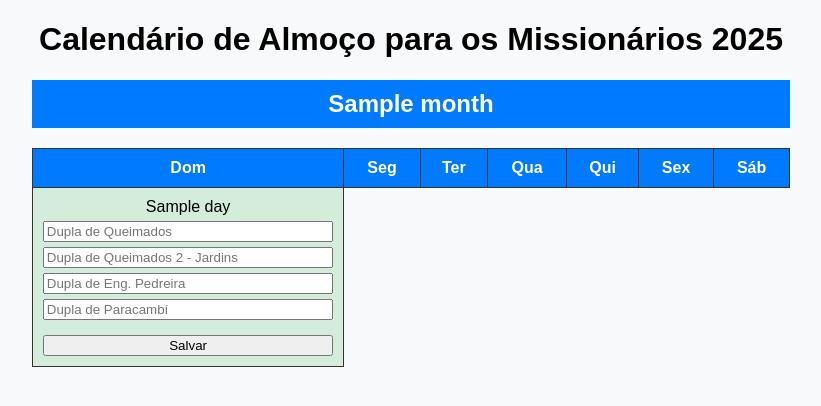
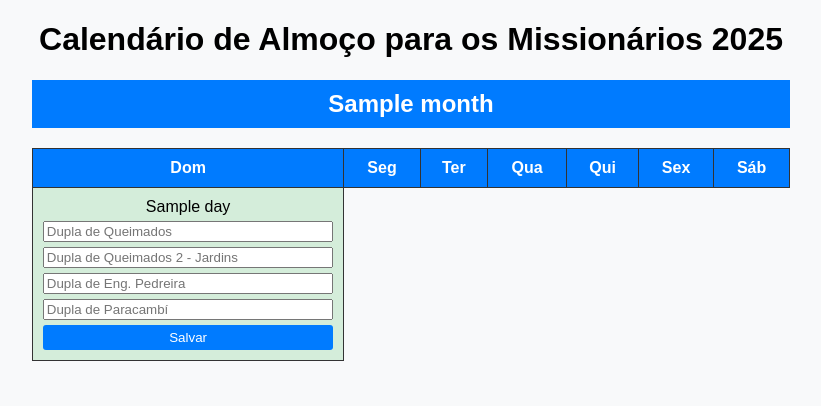
Before and after one commit to leospdlucas/iSudApp, a Flask app: template templates/index.html in a window 1280 px wide. Shown: the top 406 px of the page, without its empty margins (229-1050 px from the left). Run offline with Flask 3, Linux system fonts and the light colour scheme; the template is opened without the code that fills it: most values are stand-ins (such as "Sample title", 1, 10 or a date in 2020).

Commit message:
persist 2

```diff
--- a/templates/index.html
+++ b/templates/index.html
@@ -46,11 +46,21 @@
             margin-bottom: 5px;
         }
         button {
-            margin-top: 10px;
+            display: inline-block; /* Garante que o botão seja exibido */
+            padding: 5px 10px;
+            background-color: #007bff;
+            color: white;
+            border: none;
+            border-radius: 3px;
+            cursor: pointer;
+        }
+        button:hover {
+            background-color: #0056b3;
         }
     </style>
     <script>
        function saveData(month, week, day) {
+    console.log(`Salvando dados para ${month}, Semana ${week}, Dia ${day}`);
     const inputs = document.querySelectorAll(`.input-box[data-month="${month}"][data-week="${week}"][data-day="${day}"] input`);
     const data = {
         month,
```
Lines whose indentation alone changed are shown as unchanged.
